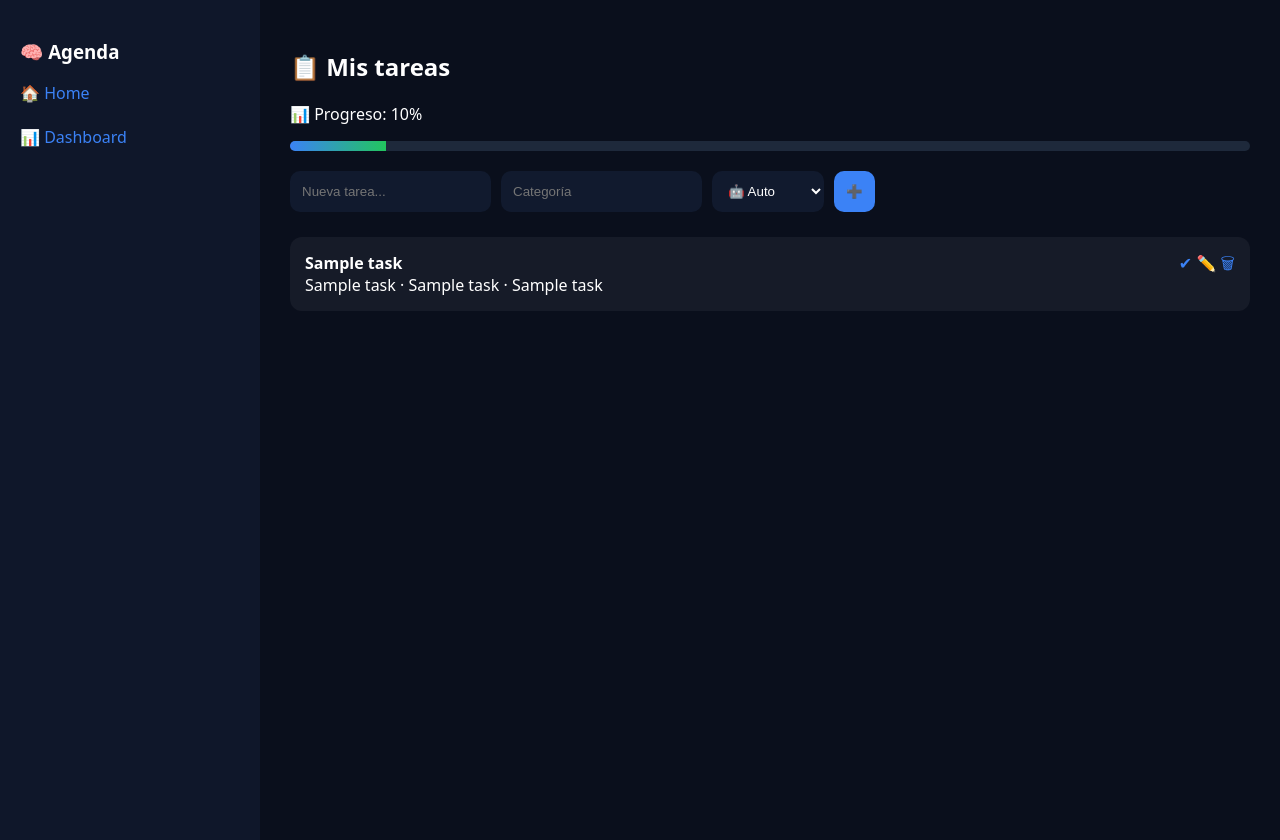
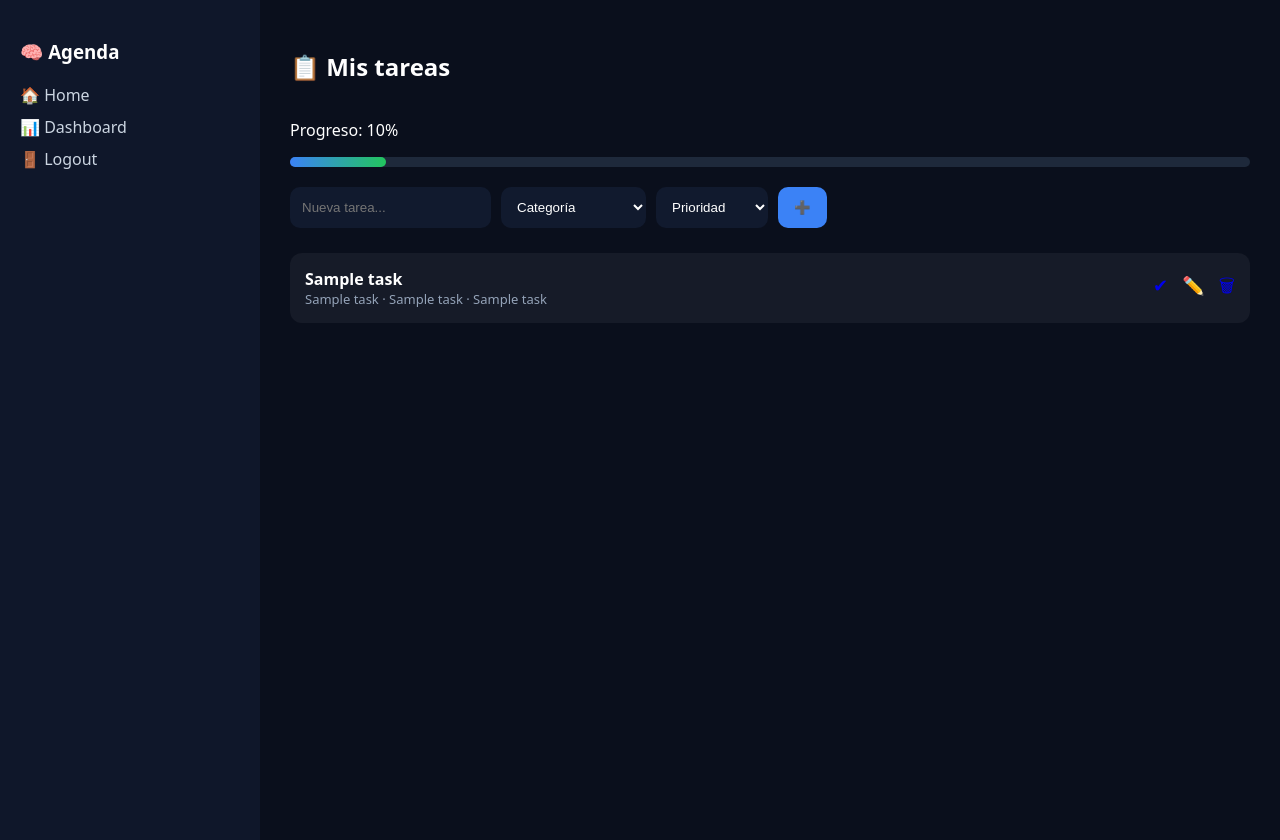
Before and after one commit to KarenGomeez/agenda-inteligente, a Flask app: template templates/index.html in a window 1280 px wide. Run offline with Flask 3, Linux system fonts and the light colour scheme; the template is opened without the code that fills it: most values are stand-ins (such as "Sample title", 1, 10 or a date in 2020).

Commit message:
Update index.html

```diff
--- a/templates/index.html
+++ b/templates/index.html
@@ -14,6 +14,7 @@ body {
     display: flex;
 }
 
+/* SIDEBAR */
 .sidebar {
     width: 220px;
     background: #0f172a;
@@ -21,9 +22,37 @@ body {
     padding: 20px;
 }
 
+.sidebar h3 {
+    margin-bottom: 20px;
+}
+
+.sidebar a {
+    display: block;
+    color: #cbd5e1;
+    text-decoration: none;
+    margin-bottom: 10px;
+}
+
+.sidebar a:hover {
+    color: white;
+}
+
+/* MAIN */
 .main {
     flex: 1;
     padding: 30px;
+}
+
+/* HEADER */
+.header {
+    display: flex;
+    justify-content: space-between;
+    align-items: center;
+}
+
+.logout {
+    color: #f87171;
+    text-decoration: none;
 }
 
 /* PROGRESS */
@@ -32,13 +61,13 @@ body {
     height: 10px;
     background: #1e293b;
     border-radius: 10px;
-    overflow: hidden;
-    margin-bottom: 20px;
+    margin: 10px 0 20px;
 }
 
 .progress-fill {
     height: 10px;
     background: linear-gradient(90deg, #3b82f6, #22c55e);
+    border-radius: 10px;
 }
 
 /* FORM */
@@ -57,7 +86,7 @@ input, select {
 }
 
 button {
-    padding: 12px;
+    padding: 12px 16px;
     background: #3b82f6;
     border: none;
     border-radius: 10px;
@@ -65,43 +94,67 @@ button {
     cursor: pointer;
 }
 
+button:hover {
+    background: #2563eb;
+}
+
 /* CARDS */
 .card {
     background: rgba(255,255,255,0.05);
     padding: 15px;
     border-radius: 12px;
-    margin-bottom: 10px;
+    margin-bottom: 12px;
     display: flex;
     justify-content: space-between;
+    align-items: center;
 }
 
-/* PRIORIDADES */
-.urgente { border-left: 4px solid #ef4444; }
-.alta { border-left: 4px solid #f59e0b; }
-.media { border-left: 4px solid #3b82f6; }
-.baja { border-left: 4px solid #22c55e; }
+.card:hover {
+    background: rgba(255,255,255,0.08);
+}
 
-a {
-    color: #3b82f6;
+.title {
+    font-weight: bold;
+}
+
+.meta {
+    font-size: 13px;
+    color: #94a3b8;
+}
+
+/* PRIORIDAD COLOR */
+.urgente { border-left: 4px solid red; }
+.alta { border-left: 4px solid orange; }
+.media { border-left: 4px solid blue; }
+.baja { border-left: 4px solid green; }
+
+/* BOTONES */
+.actions a {
+    margin-left: 10px;
     text-decoration: none;
+    font-size: 18px;
 }
 </style>
+
 </head>
 
 <body>
 
 <div class="sidebar">
     <h3>🧠 Agenda</h3>
-    <a href="/">🏠 Home</a><br><br>
+    <a href="/">🏠 Home</a>
     <a href="/chart">📊 Dashboard</a>
+    <a href="/logout">🚪 Logout</a>
 </div>
 
 <div class="main">
 
-<h2>📋 Mis tareas</h2>
+<div class="header">
+    <h2>📋 Mis tareas</h2>
+</div>
 
-<p>📊 Progreso: {{ progress }}%</p>
-
+<!-- PROGRESS -->
+<p>Progreso: {{ progress }}%</p>
 <div class="progress-bar">
     <div class="progress-fill" style="width: {{ progress }}%"></div>
 </div>
@@ -111,21 +164,20 @@ a {
 
     <input name="title" placeholder="Nueva tarea..." required>
 
-    <input name="category" list="categories" placeholder="Categoría">
+    <select name="category" required>
+        <option value="">Categoría</option>
+        {% for c in categories %}
+            <option value="{{ c }}">{{ c }}</option>
+        {% endfor %}
+    </select>
 
-    <datalist id="categories">
-        {% for c in categories %}
-            <option value="{{ c }}">
-        {% endfor %}
-    </datalist>
-
-    <!-- PRIORIDAD -->
-    <select name="priority">
-        <option value="auto">🤖 Auto</option>
+    <!-- 🔥 NUEVO: PRIORIDAD -->
+    <select name="priority" required>
+        <option value="">Prioridad</option>
+        <option value="urgente">🔴 Urgente</option>
+        <option value="alta">🟠 Alta</option>
+        <option value="media">🔵 Media</option>
         <option value="baja">🟢 Baja</option>
-        <option value="media">🔵 Media</option>
-        <option value="alta">🟠 Alta</option>
-        <option value="urgente">🔴 Urgente</option>
     </select>
 
     <button type="submit">➕</button>
@@ -135,16 +187,20 @@ a {
 {% if tasks %}
     {% for t in tasks %}
     <div class="card {{ t[5] }}">
+
         <div>
-            <b>{{ t[1] }}</b><br>
-            {{ t[3] }} · {{ t[5] }} · {{ t[7] }}
+            <div class="title">{{ t[1] }}</div>
+            <div class="meta">
+                {{ t[3] }} · {{ t[5] }} · {{ t[7] }}
+            </div>
         </div>
 
-        <div>
+        <div class="actions">
             <a href="/complete/{{ t[0] }}">✔</a>
             <a href="/edit/{{ t[0] }}">✏️</a>
             <a href="/delete/{{ t[0] }}">🗑</a>
         </div>
+
     </div>
     {% endfor %}
 {% else %}
```
